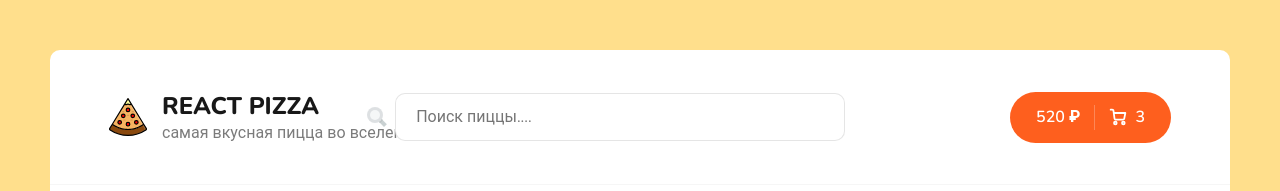
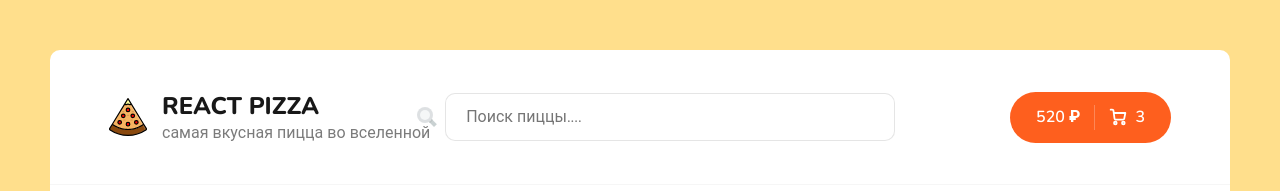
Before and after one commit to RevenMacleff/React-Pizza-, a React (Create React App) app: page / in a window 1280 px wide. Shown: the top 191 px of the page. Built offline with nearby package versions, Linux system fonts and the light colour scheme; no server answers.

Commit message:
добавил контекст поменял способ поиска на mockapio

```diff
--- a/src/App.js
+++ b/src/App.js
@@ -8,28 +8,25 @@ import NotFound from "./pages/NotFound";
 /* Ctrl + F поик и замена текста */
 import "./scss/app.scss";
 
+export const SearchContext = React.createContext("");
 function App() {
   const [searchValue, setSearchValue] = useState("");
 
   return (
     <div className="wrapper">
-      <Header
-        searchValue={searchValue}
-        setSearchValue={setSearchValue}
-      ></Header>
+      <SearchContext.Provider value={{ searchValue, setSearchValue }}>
+        <Header></Header>
         <div className="content">
           <div className="container">
             <Routes>
-            <Route
-              path="/"
-              element={<Home searchValue={searchValue}></Home>}
-            ></Route>
+              <Route path="/" element={<Home></Home>}></Route>
               <Route path="/cart" element={<Cart></Cart>}></Route>
               <Route path="*" element={<NotFound></NotFound>}></Route>
               {/* звездочка говорит нам о том, что если путь не найден, то перейти сюда */}
             </Routes>
           </div>
         </div>
+      </SearchContext.Provider>
     </div>
   );
 }
--- a/src/components/PizzaList.js
+++ b/src/components/PizzaList.js
@@ -6,7 +6,7 @@ import Skeleton from "./PizzaBlock/Skeleton";
 
 const PizzaList = ({ pizzas, loading, searchValue }) => {
   const items = pizzas
-    .filter((obj) => {
+/*     .filter((obj) => {
       if (
         obj.title.toLocaleLowerCase().includes(searchValue.toLocaleLowerCase())
       ) {
@@ -14,7 +14,7 @@ const PizzaList = ({ pizzas, loading, searchValue }) => {
       } else {
         return false;
       }
-    }) /*  ВАРИАНТ ПОИСКА ДЛЯ СТАТИКИ БЕЗ БЕКЕНДА */
+    })  *//*  ВАРИАНТ ПОИСКА ДЛЯ СТАТИКИ БЕЗ БЕКЕНДА */
     .map((pizzaItem) => {
       return <PizzaBlock {...pizzaItem} key={pizzaItem.id}></PizzaBlock>;
     });
--- a/src/components/Search/Search.module.scss
+++ b/src/components/Search/Search.module.scss
@@ -1,6 +1,6 @@
 .root {
   position: relative;
-  left: -100px;
+  left: -50px;
 }
 
 .icon {
--- a/src/components/Search/index.js
+++ b/src/components/Search/index.js
@@ -1,7 +1,9 @@
-import React from "react";
+import React, { useContext } from "react";
 import styles from "./Search.module.scss";
+import { SearchContext } from "../../App";
 
-const Search = ({ searchValue, setSearchValue }) => {
+const Search = () => {
+  const { searchValue, setSearchValue } = useContext(SearchContext);
   return (
     <div className={styles.root}>
       <svg
--- a/src/pages/Home.js
+++ b/src/pages/Home.js
@@ -1,4 +1,4 @@
-import React from "react";
+import React, { useContext } from "react";
 
 import { useState } from "react";
 import { useEffect } from "react";
@@ -7,7 +7,9 @@ import Sort from "../components/Sort";
 import Categories from "../components/Categories";
 import PizzaList from "../components/PizzaList";
 import Pagination from "../components/Pagination";
-const Home = ({ searchValue }) => {
+import { SearchContext } from "../App";
+const Home = () => {
+  const { searchValue } = useContext(SearchContext);
   const [items, setItems] = useState([]);
   const [isLoading, setIsLoading] = useState(true);
   const [categoryId, setCategoryId] = useState(0);
@@ -32,9 +34,9 @@ const Home = ({ searchValue }) => {
         ? `category=${categoryId}`
         : ""; /* если категория выбрана ВСЕ то ничего не меняй, оставляй все пиццы, в ином случае подставь нужную категорию, если id меньше нуля  */
     /*     const search = searchValue ? `&search=${searchValue}` : ""; */
-
+    const search = searchValue ? `search=${searchValue}` : "";
     fetch(
-      `https://63fdf3a4cd13ced3d7c30d38.mockapi.io/items?page=${currentPage}&limit=8&${category}&sortBy=${sortBy}&order=${order}`
+      `https://63fdf3a4cd13ced3d7c30d38.mockapi.io/items?page=${currentPage}&limit=8&${category}&sortBy=${sortBy}&order=${order}&${search}`
     )
       .then((res) => {
         return res.json();
@@ -45,7 +47,7 @@ const Home = ({ searchValue }) => {
       });
 
     window.scrollTo(0, 0); /* при первом рендере сделать скролл вверх */
-  }, [categoryId, sort, currentPage]);
+  }, [categoryId, sort, currentPage, searchValue]);
   return (
     <>
       <div className="content__top">
--- a/src/scss/app.scss
+++ b/src/scss/app.scss
@@ -27,7 +27,7 @@ body {
   &__items {
     display: flex;
     flex-wrap: wrap;
-    /*     justify-content: space-between; */
+    justify-content: space-between;
   }
 
   &__top {
```
Also changed, not shown: src/css/app.min.css, 2 other files (tests, documents, lock files or other folders). Lines whose indentation alone changed are shown as unchanged.
